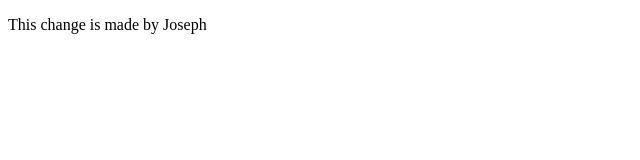
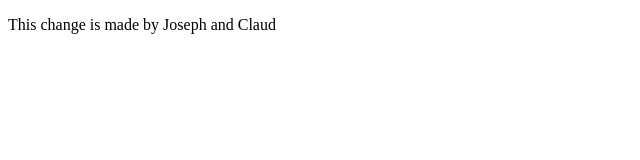
Before and after one commit to josephajibodu/backend-claud, a plain HTML site: page index.html in a window 1280 px wide. Shown: the full height of the page, 0-640 px from the left. Drawn offline with Linux system fonts and the light colour scheme.

Commit message:
Update index.html

```diff
--- a/index.html
+++ b/index.html
@@ -6,6 +6,6 @@
     <title>New Title 2</title>
   </head>
   <body>
-    <p>This change is made by Joseph</p>
+    <p>This change is made by Joseph and Claud</p>
   </body>
 </html>
```
